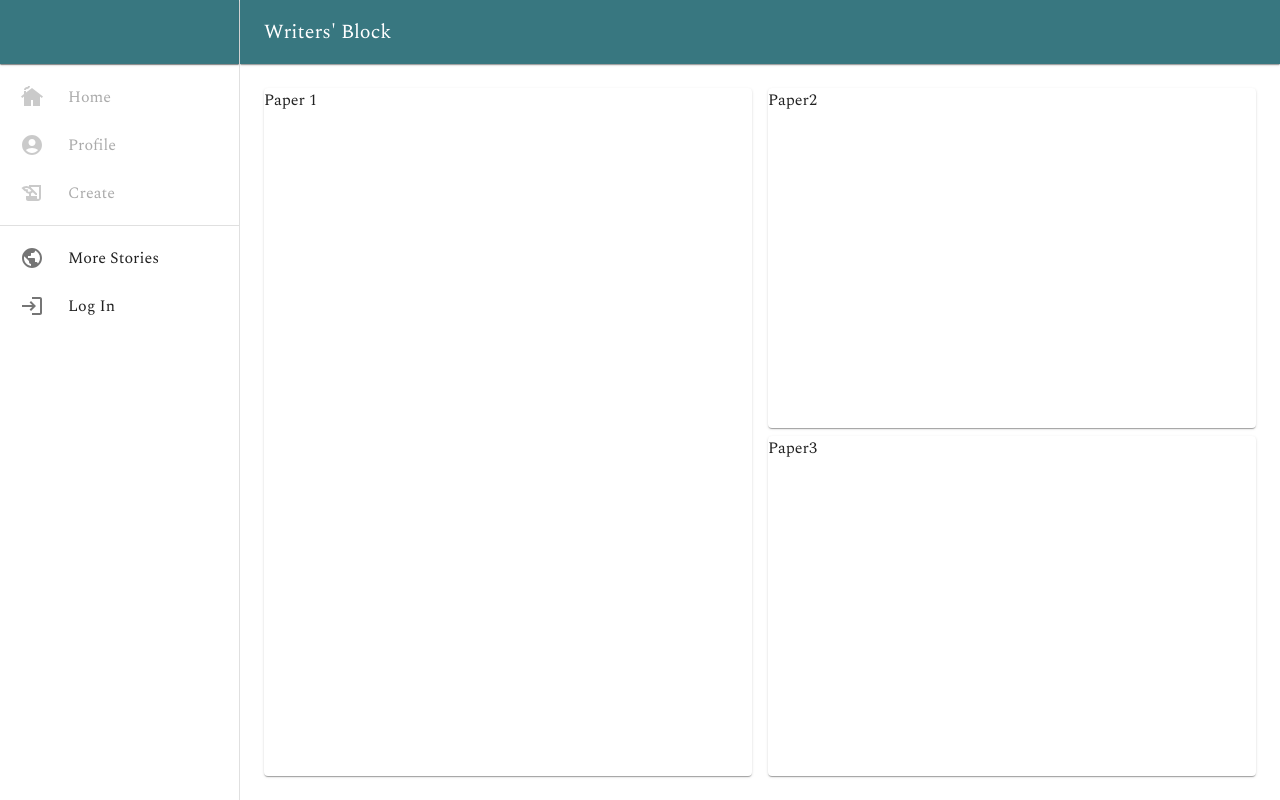
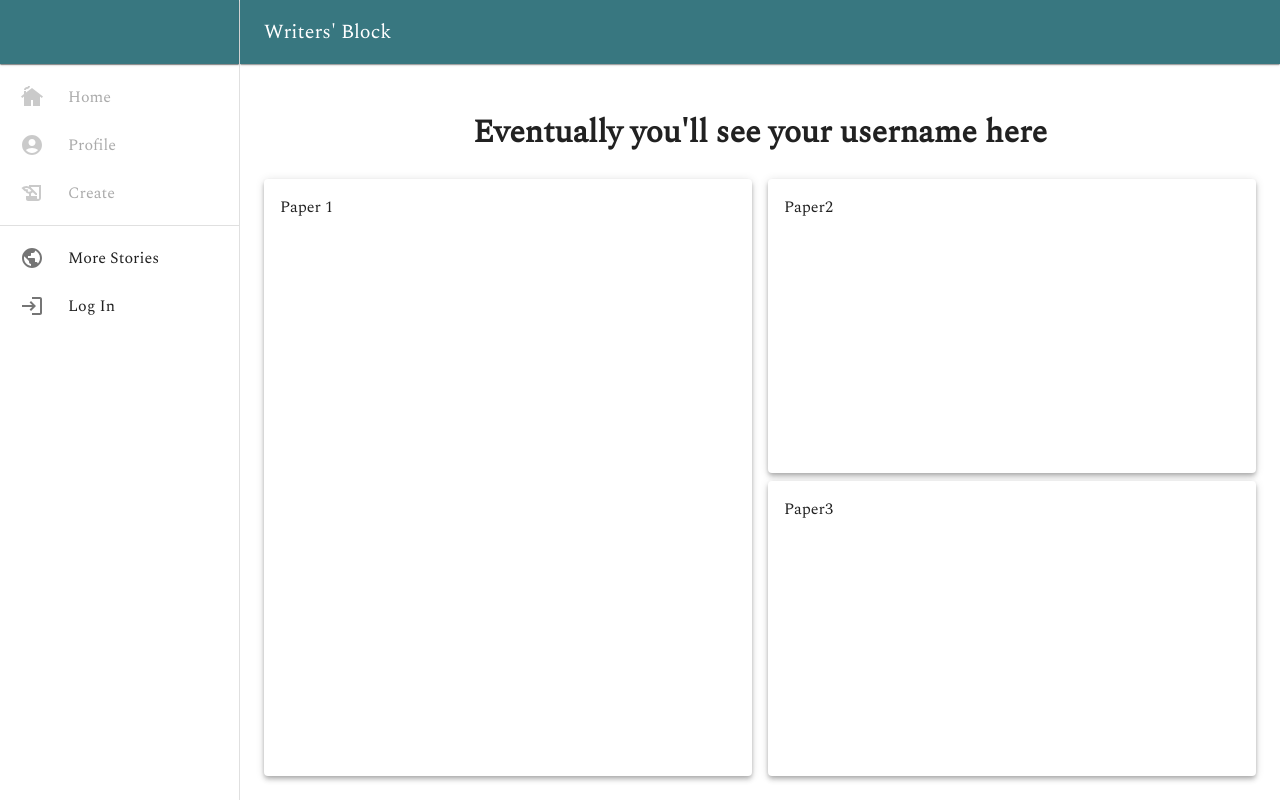
Before and after one commit to TarTelperion/startup, a React (Vite) app: page /home in a window 1280 px wide. Built offline with nearby package versions, Linux system fonts and the light colour scheme; no server answers.

Commit message:
finish routes

```diff
--- a/src/AppFrame.jsx
+++ b/src/AppFrame.jsx
@@ -22,7 +22,7 @@ import LoginIcon from '@mui/icons-material/Login'
 import AccountCircleIcon from '@mui/icons-material/AccountCircle'
 
 import { Flex } from './layout'
-import Main from './Main'
+import MainRoutes from './Main_Routes'
 
 import '@fontsource/spectral'
 
@@ -264,7 +264,7 @@ const AppFrame = () => {
         }}
       >
         <Header sx={{ backgroundColor: 'transparent' }} />
-        <Main />
+        <MainRoutes />
       </Box>
     </Box>
   )
--- a/src/Main.jsx
+++ b/src/Main_Routes.jsx
@@ -7,7 +7,7 @@ import Home from './views/home/Home'
 
 // Relative Dependencies
 
-const Main = () => {
+const MainRoutes = () => {
   return (
     <Flex flexDirection="column" flex="1 1 auto">
       <Routes>
@@ -22,4 +22,4 @@ const Main = () => {
   )
 }
 
-export default Main
+export default MainRoutes
--- a/src/views/home/Home.jsx
+++ b/src/views/home/Home.jsx
@@ -2,6 +2,7 @@
 import { Flex } from '../../layout'
 import { Paper } from '@mui/material'
 import { useEffect } from 'react'
+import { Typography } from '@mui/material'
 // Absolute Dependencies
 
 // Relative Dependencies
@@ -23,22 +24,34 @@ const Home = (props) => {
     display: 'flex',
     flexDirection: 'column',
     flex: '1 1 auto',
+    p: 2,
   }
 
   return (
+    <>
+      <Typography>
+        <h1 align="center">Eventually you'll see your username here</h1>
+      </Typography>
       <Flex flexRow>
         <Flex flexColumn mr={2}>
-        <Paper sx={paperStyles}>Paper 1</Paper>
+          <Paper sx={paperStyles} elevation={4}>
+            Paper 1
+          </Paper>
         </Flex>
         <Flex flexColumn>
           <Flex flexColumn pb>
-          <Paper sx={paperStyles}>Paper2</Paper>
+            <Paper sx={paperStyles} elevation={4}>
+              Paper2
+            </Paper>
           </Flex>
           <Flex flexColumn>
-          <Paper sx={paperStyles}>Paper3</Paper>
+            <Paper sx={paperStyles} elevation={4}>
+              Paper3
+            </Paper>
           </Flex>
         </Flex>
       </Flex>
+    </>
   )
 }
 
```
Lines whose indentation alone changed are shown as unchanged.
